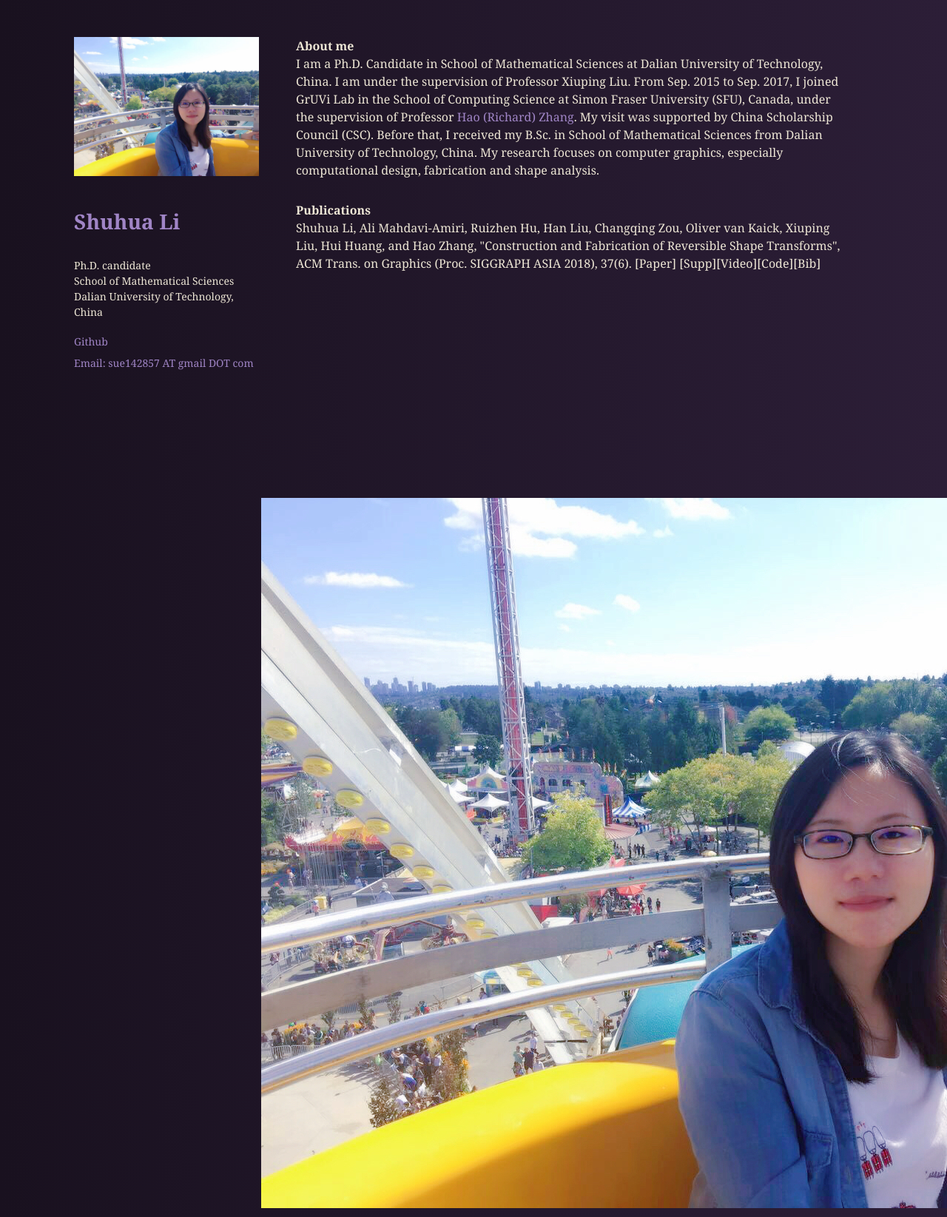
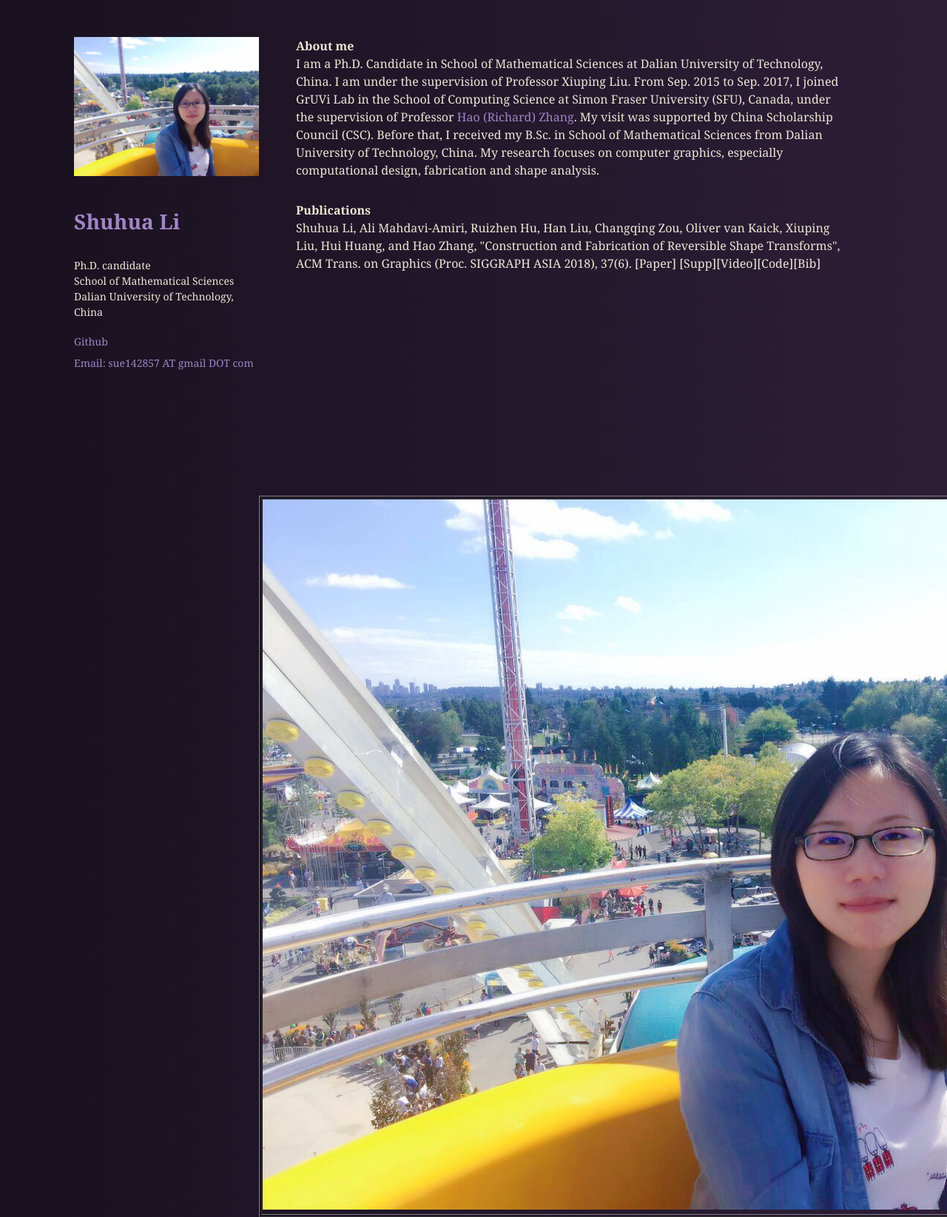
Before and after one commit to sergiokopplin/violet, a Jekyll site: the page built from index.html, in a window 1280 px wide. Shown: the whole page at 74% size. Built offline with Jekyll 4.4.1, drawn with Linux system fonts in a browser that asks for light colours.

Commit message:
Update index.html

```diff
--- a/index.html
+++ b/index.html
@@ -39,15 +39,15 @@
     [Paper] [Supp][Video][Code][Bib]
   </p>
 
-   <table>
-     <tr>
-     <th width="10">
-       <img src="assets/images/sue.jpg" />
-     </th>
-     <th width = "700">
+  <table width="800px" height="100%" border="1">
+    <tr>
+      <th width="10" align="center" valign="center">
+        <img src="assets/images/sue.jpg" />
+      </th>
+      <th width = "700" align="center" valign="center">
         Shuhua Li, Ali Mahdavi-Amiri, Ruizhen Hu, Han Liu, Changqing Zou, Oliver van Kaick, Xiuping Liu, Hui Huang, and Hao Zhang, "Construction and Fabrication of Reversible Shape Transforms", ACM Trans. on Graphics (Proc. SIGGRAPH ASIA 2018), 37(6).
         [Paper] [Supp][Video][Code][Bib]
-     </th>
+      </th>
      </tr>
    </table>
 
```
